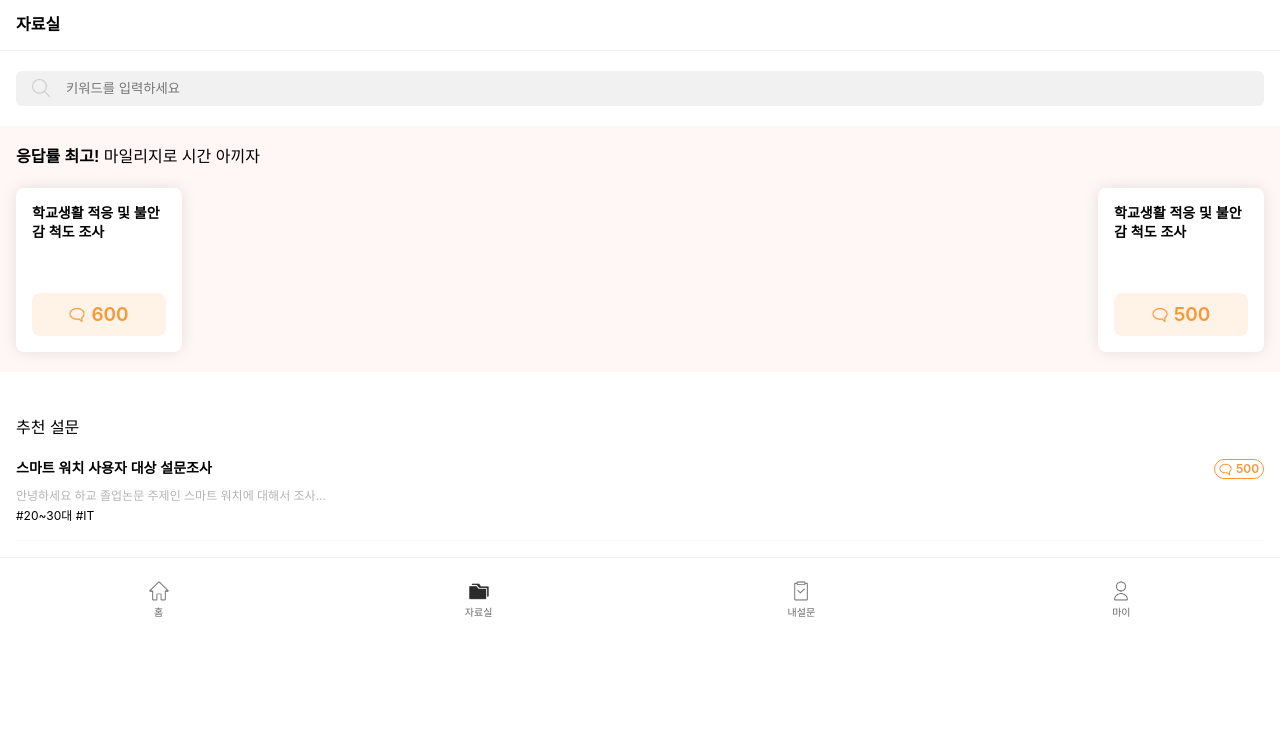
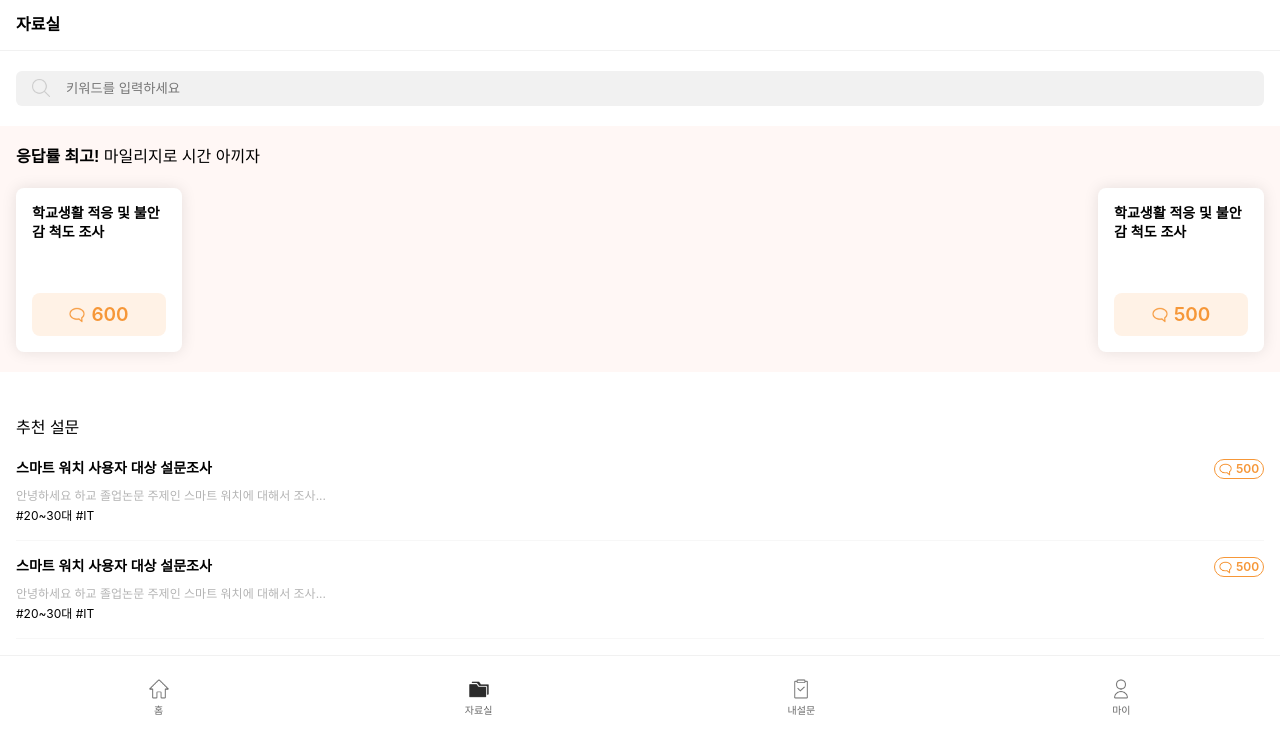
Before and after one commit to Lee-Seonghyun316/AnyVey, a React (Create React App) app: page /reference in a window 1280 px wide. Shown: the top 754 px of the page. Built offline with nearby package versions, Linux system fonts and the light colour scheme.

Commit message:
style: 추천 설문 컴포넌트 분리

```diff
--- a/src/data/servey.ts
+++ b/src/data/servey.ts
@@ -82,4 +82,11 @@ export const suggestionSurveys = [
     description: '안녕하세요 하교 졸업논문 주제인 스마트 워치에 대해서 조사...',
     tag: '#20~30대 #IT',
   },
+  {
+    id: 2,
+    title: '스마트 워치 사용자 대상 설문조사',
+    recruitment: 500,
+    description: '안녕하세요 하교 졸업논문 주제인 스마트 워치에 대해서 조사...',
+    tag: '#20~30대 #IT',
+  },
 ];
--- a/src/features/reference/recommendSurvey.tsx
+++ b/src/features/reference/recommendSurvey.tsx
@@ -26,6 +26,7 @@ const RecommendSurvey: React.FC<Props> = ({
       </RecommendTitleContainer>
       <RecommendDes>{description}</RecommendDes>
       <RecommendTag>{tag}</RecommendTag>
+      <Line />
     </Wrap>
   );
 };
@@ -83,4 +84,11 @@ const CountImg = styled.img`
   margin-right: 4px;
 `;
 
+const Line = styled.div`
+  background: #f7f7f7;
+  width: 100%;
+  height: 1px;
+  margin: 16px 0;
+`;
+
 export default RecommendSurvey;
--- a/src/features/reference/reference.tsx
+++ b/src/features/reference/reference.tsx
@@ -5,7 +5,6 @@ import Header from '../header/header';
 import search from '../../common/images/search.png';
 import BestSurvey from './bestSurvey';
 import { bestSurveys, suggestionSurveys } from '../../data/servey';
-import SpeechBubble from '../../common/images/speechBubble.png';
 import RecommendSurvey from './recommendSurvey';
 
 const Reference = () => {
@@ -41,7 +40,6 @@ const Reference = () => {
             tag={item.tag}
           />
         ))}
-        <Line />
       </RecommendSurveysContainer>
       <BottomBar path="reference" />
     </ReferenceContainer>
@@ -97,10 +95,3 @@ const Surveys = styled.div`
 const RecommendSurveysContainer = styled.section`
   padding: 0 16px;
 `;
-
-const Line = styled.div`
-  background: #f7f7f7;
-  width: 100%;
-  height: 1px;
-  margin: 16px 0;
-`;
```
